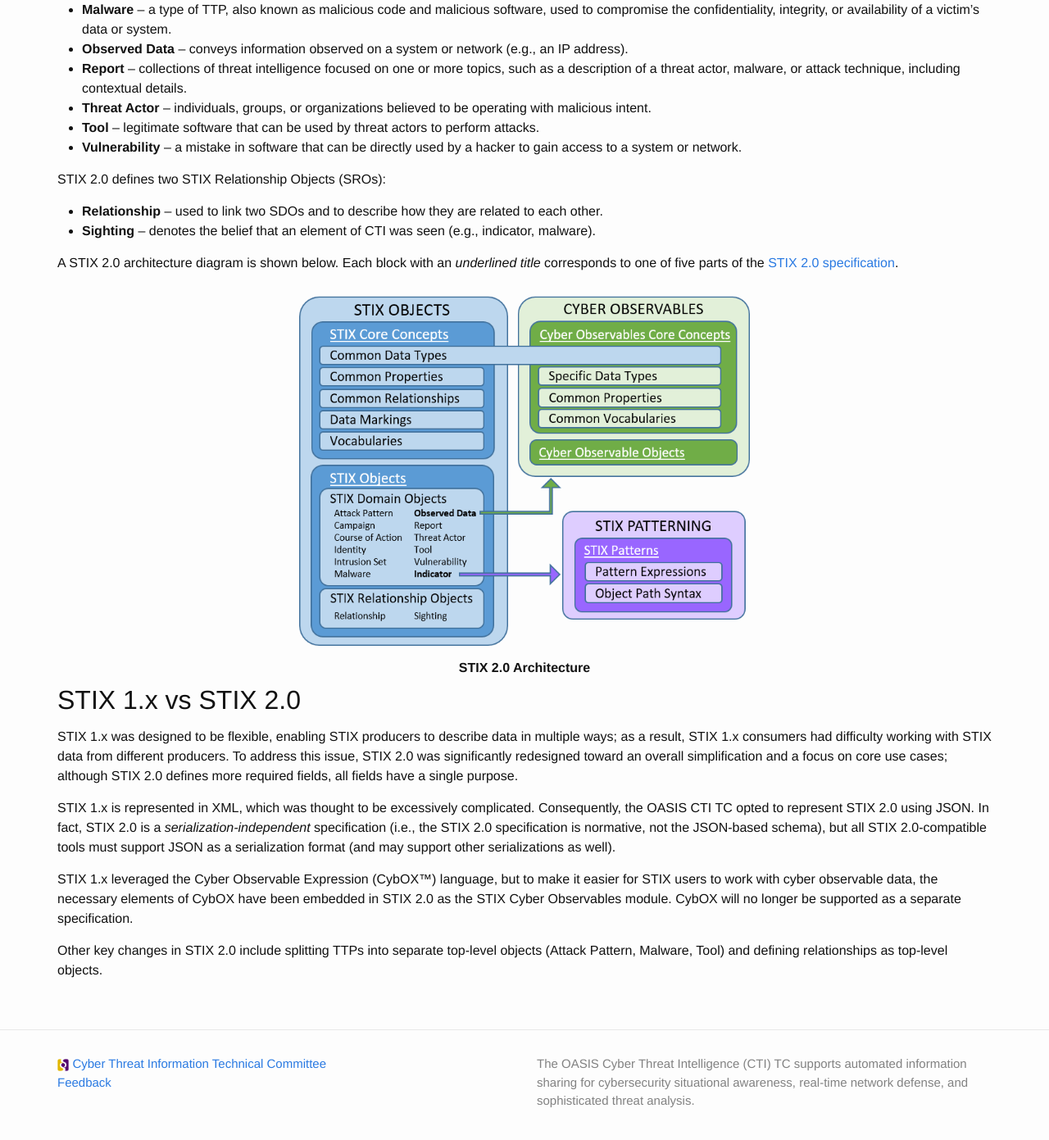
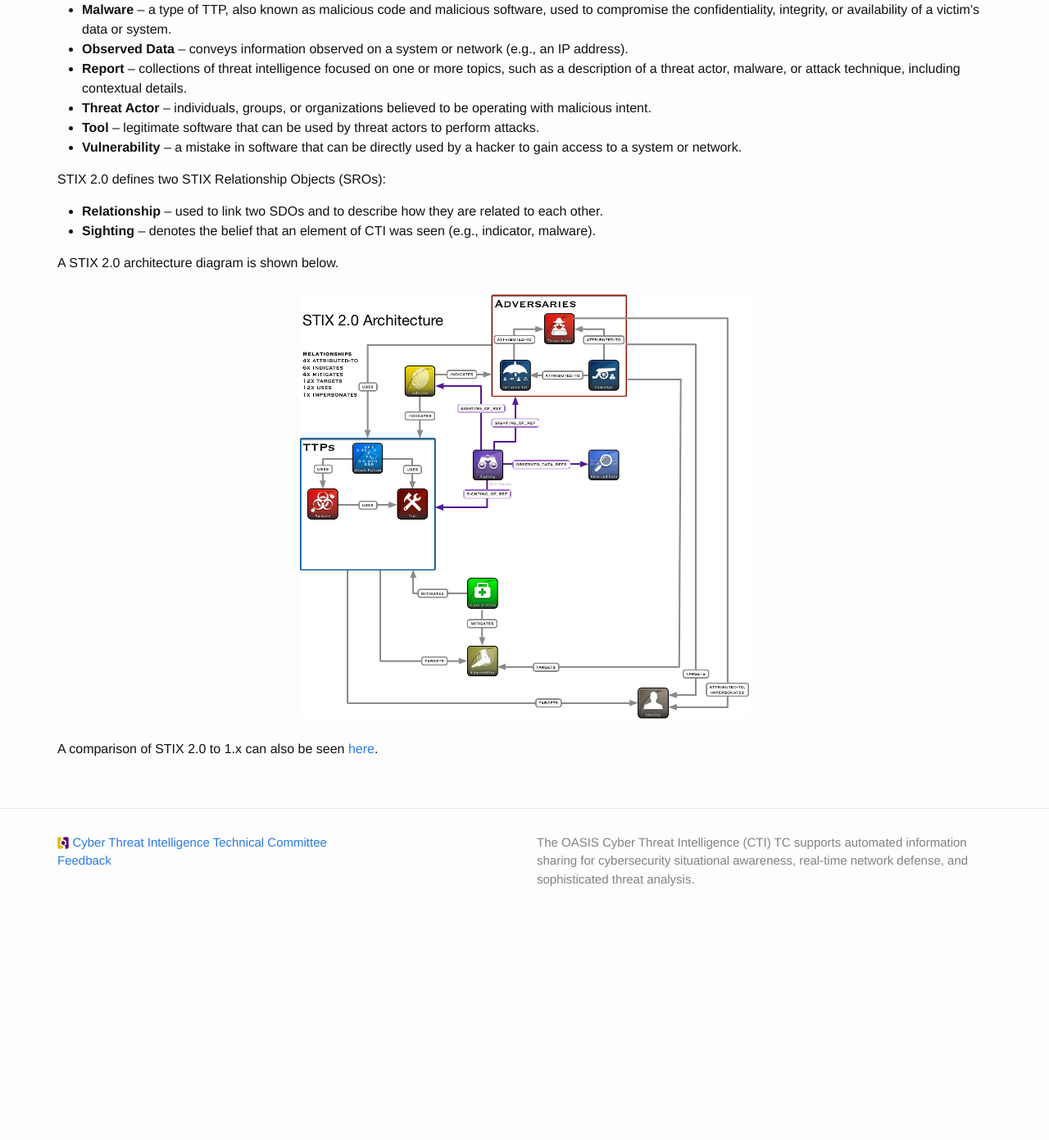
Before and after one commit to oasis-open/cti-documentation, a Jekyll site: the page built from stix/about.md, in a window 1280 px wide and 1400 px high, scrolled down 1144 px. Shown: the top 1391 px of the window at 82% size. Built offline with Jekyll 4.4.1, drawn with Linux system fonts in a browser that asks for light colours; after the commit the page ends 2273 px from its top, so only the background shows below that.

Commit message:
Made minor edits to all pages
--Text Fixes
--Link removal
--Changed architecture diagram on About page
--Removed 1.x to 2.0 comparison still on the About page and replaced
with link to the compare page

```diff
--- a/_config.yml
+++ b/_config.yml
@@ -6,7 +6,7 @@
 # 'jekyll serve'. If you change this file, please restart the server process.
 
 # Site settings
-title: Cyber Threat Information Technical Committee
+title: Cyber Threat Intelligence Technical Committee
 description: > # this means to ignore newlines until "baseurl:"
   The OASIS Cyber Threat Intelligence (CTI) TC supports automated information
   sharing for cybersecurity situational awareness, real-time network defense,
--- a/stix/about.md
+++ b/stix/about.md
@@ -51,20 +51,10 @@
 -   **Relationship** – used to link two SDOs and to describe how they are related to each other.
 -   **Sighting** – denotes the belief that an element of CTI was seen (e.g., indicator, malware).
 
-A STIX 2.0 architecture diagram is shown below. Each block with an *underlined title* corresponds to one of five parts of the [STIX 2.0 specification](https://docs.google.com/document/d/1yvqWaPPnPW-2NiVCLqzRszcx91ffMowfT5MmE9Nsy_w/edit?pref=2&pli=1).
+A STIX 2.0 architecture diagram is shown below.
 
 <div class="figure center-block text-center" markdown="span">
-![STIX 2.0 Architecture]({{ site.baseurl }}/img/stix2_architecture.png){: .figure-img .img-fluid}
-**STIX 2.0 Architecture**
+![STIX 2.0 Architecture]({{ site.baseurl }}/img/stix2_architecture2.png){: .figure-img .img-fluid}
 </div>
 
-
-## STIX 1.x vs STIX 2.0
-
-STIX 1.x was designed to be flexible, enabling STIX producers to describe data in multiple ways; as a result, STIX 1.x consumers had difficulty working with STIX data from different producers. To address this issue, STIX 2.0 was significantly redesigned toward an overall simplification and a focus on core use cases; although STIX 2.0 defines more required fields, all fields have a single purpose.
-
-STIX 1.x is represented in XML, which was thought to be excessively complicated. Consequently, the OASIS CTI TC opted to represent STIX 2.0 using JSON. In fact, STIX 2.0 is a *serialization-independent* specification (i.e., the STIX 2.0 specification is normative, not the JSON-based schema), but all STIX 2.0-compatible tools must support JSON as a serialization format (and may support other serializations as well).
-
-STIX 1.x leveraged the Cyber Observable Expression (CybOX™) language, but to make it easier for STIX users to work with cyber observable data, the necessary elements of CybOX have been embedded in STIX 2.0 as the STIX Cyber Observables module. CybOX will no longer be supported as a separate specification.
-
-Other key changes in STIX 2.0 include splitting TTPs into separate top-level objects (Attack Pattern, Malware, Tool) and defining relationships as top-level objects.
+A comparison of STIX 2.0 to 1.x can also be seen [here](stix/compare).
```
Also changed, not shown: index.md (+2 -4 lines), stix/resources.md (+1 -1 lines), stix/walkthrough.md (+1 -1 lines), img/stix2_architecture2.png (added).
